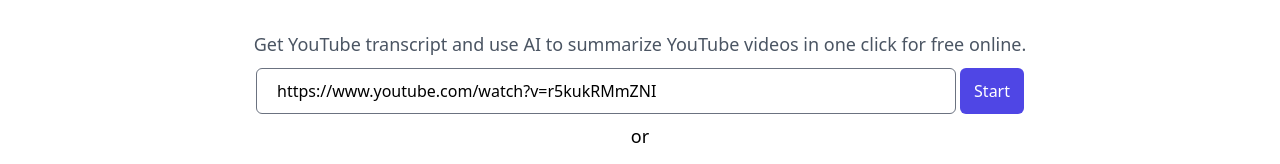
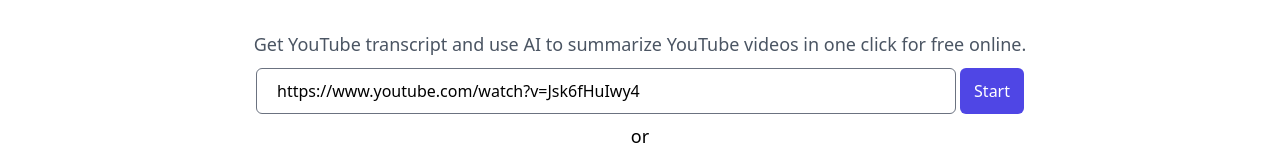
Before and after one commit to chintochau/Video-Summarizer, a React (Vite) app in the folder client/: page /Summarizer in a window 1280 px wide. Shown: the part 221-385 px from the top of the page. Built offline with nearby package versions, Linux system fonts and the light colour scheme; no server answers; a web font is replaced by a local one; what @ffmpeg/ffmpeg would draw is missing.

Commit message:
setup python server

```diff
--- a/client/src/Components/Summarizer.jsx
+++ b/client/src/Components/Summarizer.jsx
@@ -22,7 +22,7 @@ export default function Summarizer() {
   const [hasYTResult, setHasUTResult] = useState(false);
   const [uploadMode, setUploadMode] = useState(false);
   const [youtubeLink, setYoutubeLink] = useState(
-    "https://www.youtube.com/watch?v=r5kukRMmZNI"
+    "https://www.youtube.com/watch?v=Jsk6fHuIwy4"
   );
   const [youtubeId, setYoutubeId] = useState("");
   const [parentTranscriptText, setParentTranscriptText] = useState("");
```
